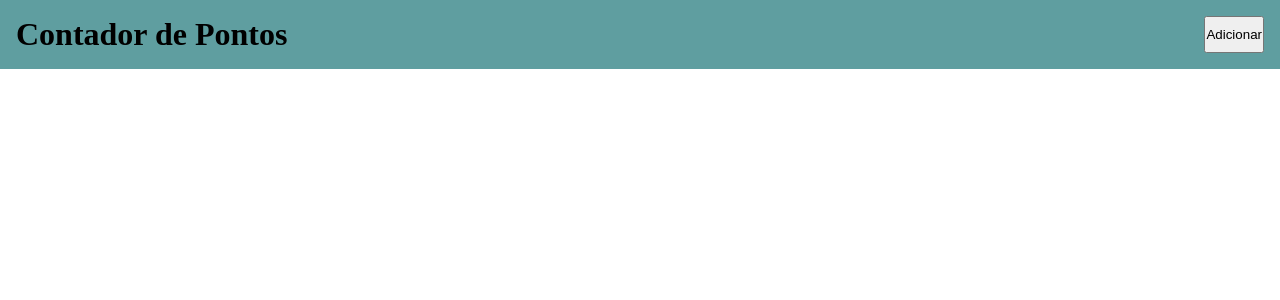
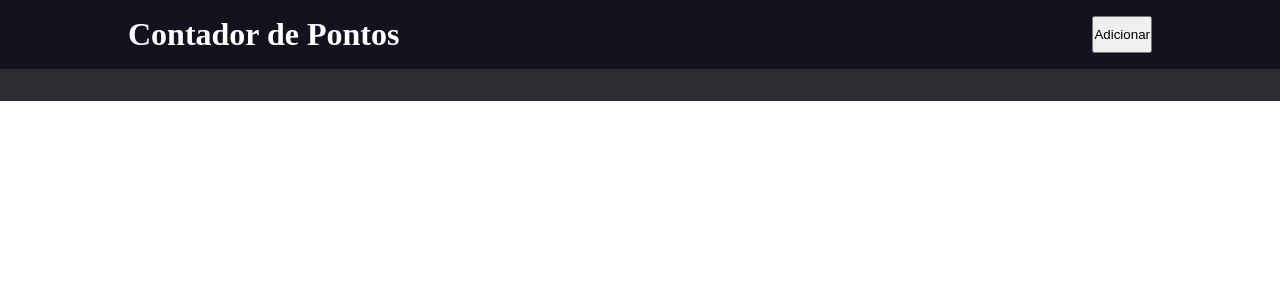
Before and after one commit to AbnnerB/marcador-de-pontos, a React (Create React App) app: page / in a window 1280 px wide. Shown: the top 300 px of the page. Built offline with nearby package versions, Linux system fonts and the light colour scheme.

Commit message:
Adicionando estilos

```diff
--- a/src/Pages/Content.jsx
+++ b/src/Pages/Content.jsx
@@ -89,7 +89,7 @@ export default function Content() {
   }
 
   return (
-    <>
+    <div className="body">
       <article
         style={showContainer ? { display: "flex" } : { display: "none" }}
         className="backgroundContainerCreate"
@@ -112,10 +112,12 @@ export default function Content() {
       </article>
 
       <header>
-        <h1>Contador de Pontos</h1>
-        <button onClick={showContainerCreateMarker}>Adicionar</button>
+        <div className="headerContent">
+          <h1>Contador de Pontos</h1>
+          <button onClick={showContainerCreateMarker}>Adicionar</button>
+        </div>
       </header>
-      <main className="container">
+      <main className="containerContent">
         {arrayContainerInfo.map((item, index) => (
           <section key={index} className="containerInfo">
             <div className="nameAndDeletteButton">
@@ -139,6 +141,6 @@ export default function Content() {
           </section>
         ))}
       </main>
-    </>
+    </div>
   );
 }
--- a/src/Pages/styles.css
+++ b/src/Pages/styles.css
@@ -1,13 +1,5 @@
-header {
-  background-color: cadetblue;
-  display: flex;
-  justify-content: space-between;
-  padding: 1rem;
-  margin-bottom: 2rem;
-}
-
-button {
-  cursor: pointer;
+.body {
+  background-color: rgb(43, 43, 49);
 }
 
 .backgroundContainerCreate {
@@ -19,8 +11,6 @@ button {
   display: flex;
   justify-content: center;
   align-items: center;
-
-  /* display: none; */
 }
 
 .containerCreateMarker {
@@ -42,6 +32,35 @@ button {
 }
 .containerCreateMarker div button {
   padding: 0.3em 1rem;
+}
+
+header {
+  /* background-color: cadetblue; */
+  background-color: rgb(19, 19, 32);
+}
+
+.headerContent {
+  width: 80%;
+  margin: 0 auto;
+  color: white;
+  display: flex;
+  justify-content: space-between;
+  padding: 1rem 0;
+  margin-bottom: 2rem;
+}
+
+button {
+  cursor: pointer;
+}
+
+/*  */
+.containerContent {
+  max-width: 80%;
+  margin: 0 auto;
+  display: flex;
+  justify-content: space-between;
+  flex-wrap: wrap;
+  gap: 2rem;
 }
 
 .containerInfo {
```
